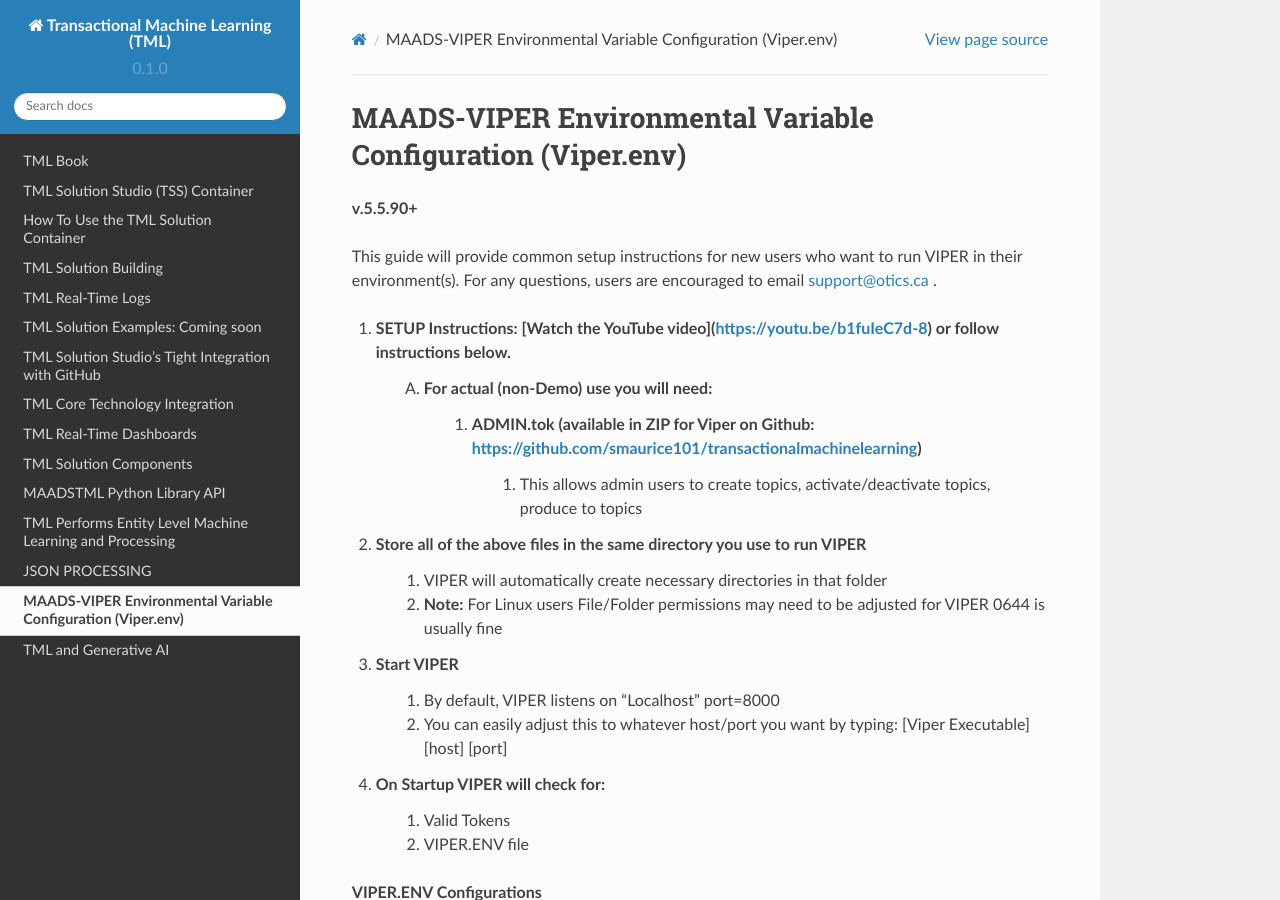
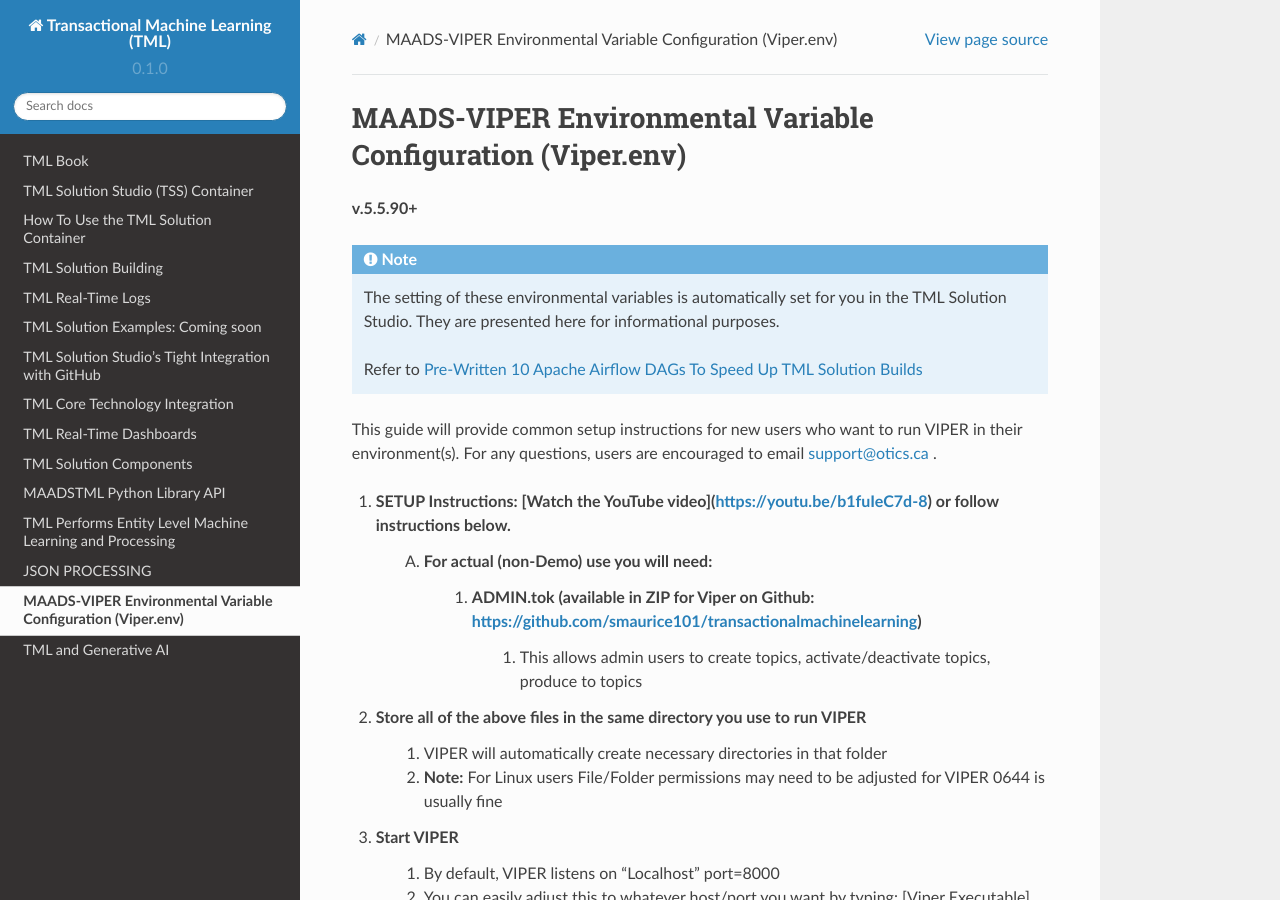
Before and after one commit to smaurice101/readthedocs, a Sphinx documentation site: the page built from docs/source/viper.rst, in a window 1280 px wide and 900 px high. Built offline with Sphinx 7.4.7 and the Read the Docs theme 2.0.0, drawn with Linux system fonts in a browser that asks for light colours.

Commit message:
Update viper.rst

```diff
--- a/docs/source/viper.rst
+++ b/docs/source/viper.rst
@@ -3,6 +3,12 @@
 =============================================================
 
 **v.5.5.90+**
+
+.. note::
+
+   The setting of these environmental variables is automatically set for you in the TML Solution Studio.  They are presented here for informational purposes.
+
+   Refer to :ref:`Pre-Written 10 Apache Airflow DAGs To Speed Up TML Solution Builds`
 
 This guide will provide common setup instructions for new users who want to run VIPER in their environment(s). For any questions, users are encouraged to email support@otics.ca .
 
```
